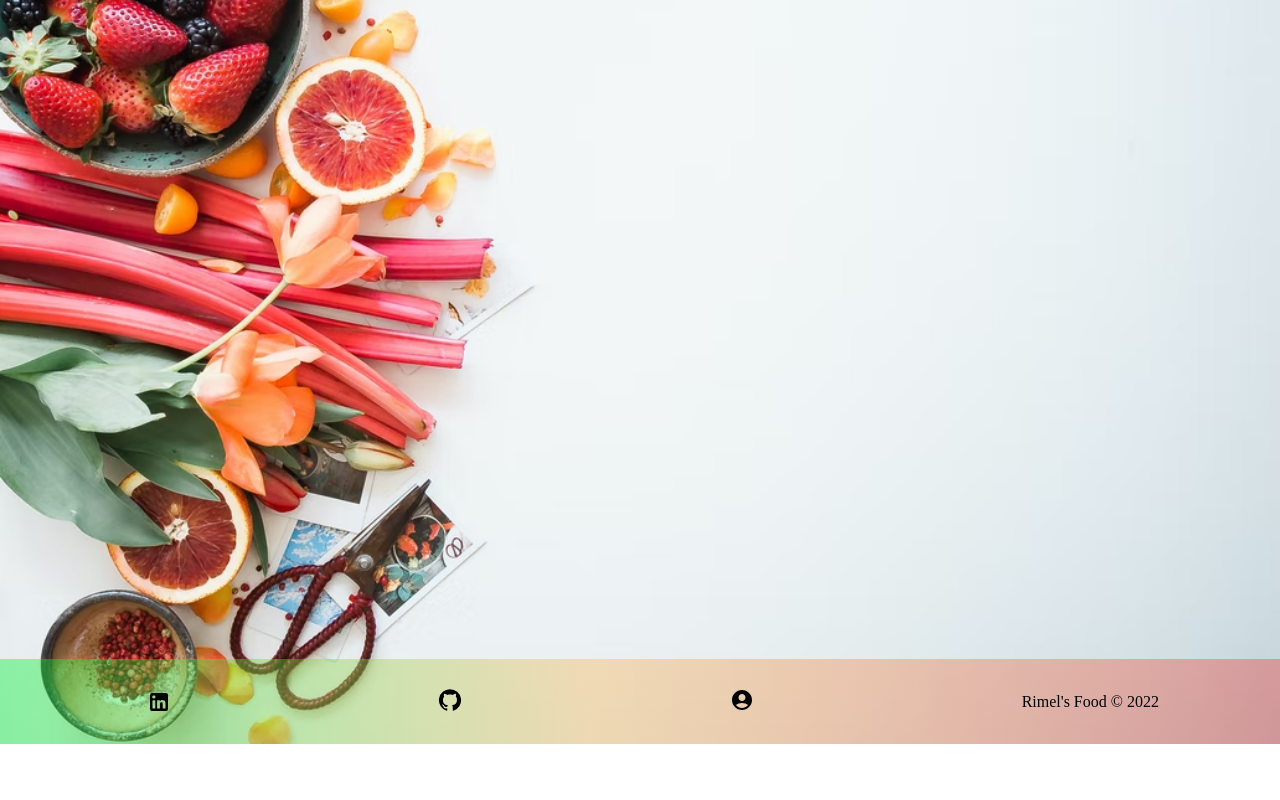
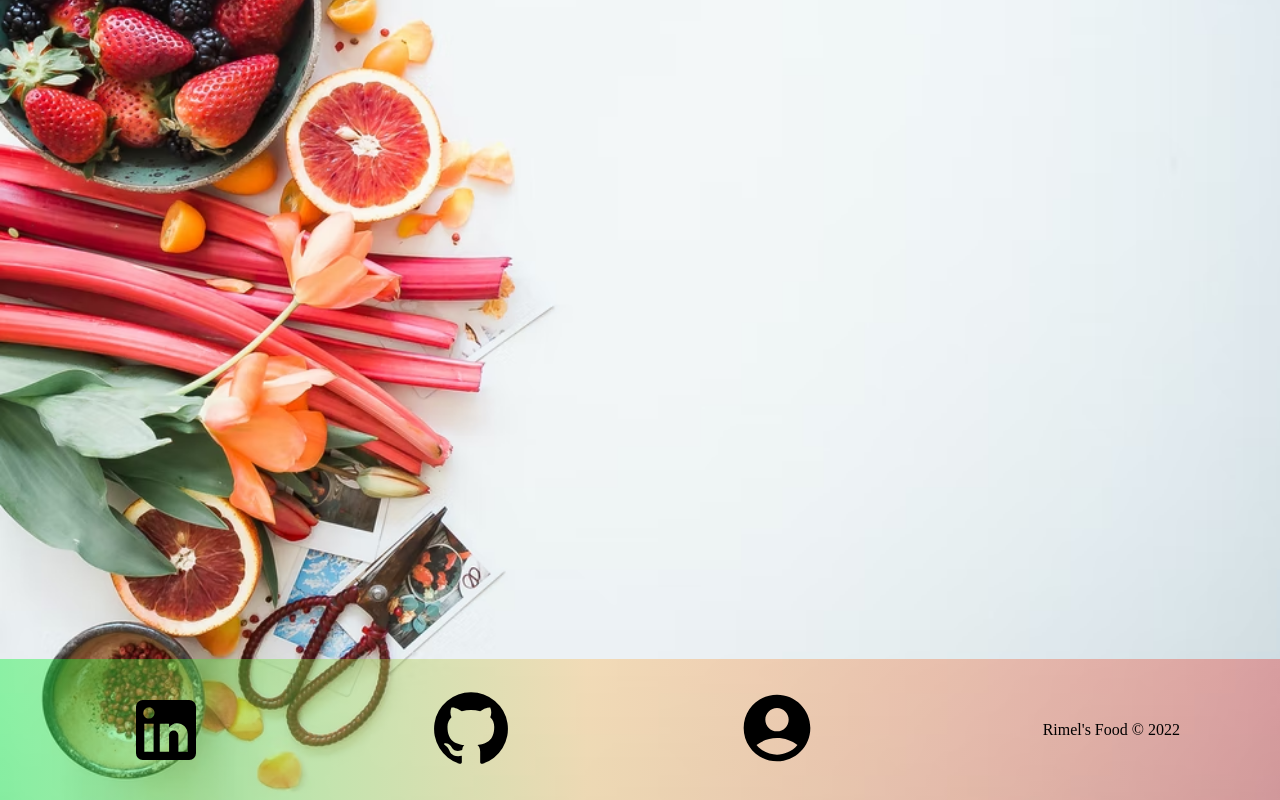
Before and after one commit to narimenmokrani1/Website, a React (Create React App) app in the folder narimen-website/: page / in a window 1280 px wide. Shown: the part 254-1054 px from the top of the page. Before the commit the page ends 998 px from the top, so only its background shows below. Built offline with nearby package versions, Linux system fonts and the light colour scheme.

Commit message:
changed footer icons size

```diff
--- a/narimen-website/src/Components/Footer/Footer.js
+++ b/narimen-website/src/Components/Footer/Footer.js
@@ -12,14 +12,14 @@ function Footer(props) {
 					<a href='https://www.linkedin.com/in/narimen-mokrani-bb5a7a13b/'>
 						<LinkedInIcon
 							className='icon'
-							style={{ fontsize: 150, color: 'black' }}
+							style={{ fontSize: 80, color: 'black' }}
 						/>
 					</a>
 					<a href='https://github.com/narimenmokrani1'>
-						<GitHub style={{ fontsize: 80, color: 'black' }} />
+						<GitHub style={{ fontSize: 80, color: 'black' }} />
 					</a>
 					<a href='https://narimen-mokrani-portfolio.netlify.app/'>
-						<AccountCircle style={{ fontsize: 80, color: 'black' }} />
+						<AccountCircle style={{ fontSize: 80, color: 'black' }} />
 					</a>
 					<li className='copy-footer'>Rimel's Food &copy; 2022</li>
 				</ul>
```
